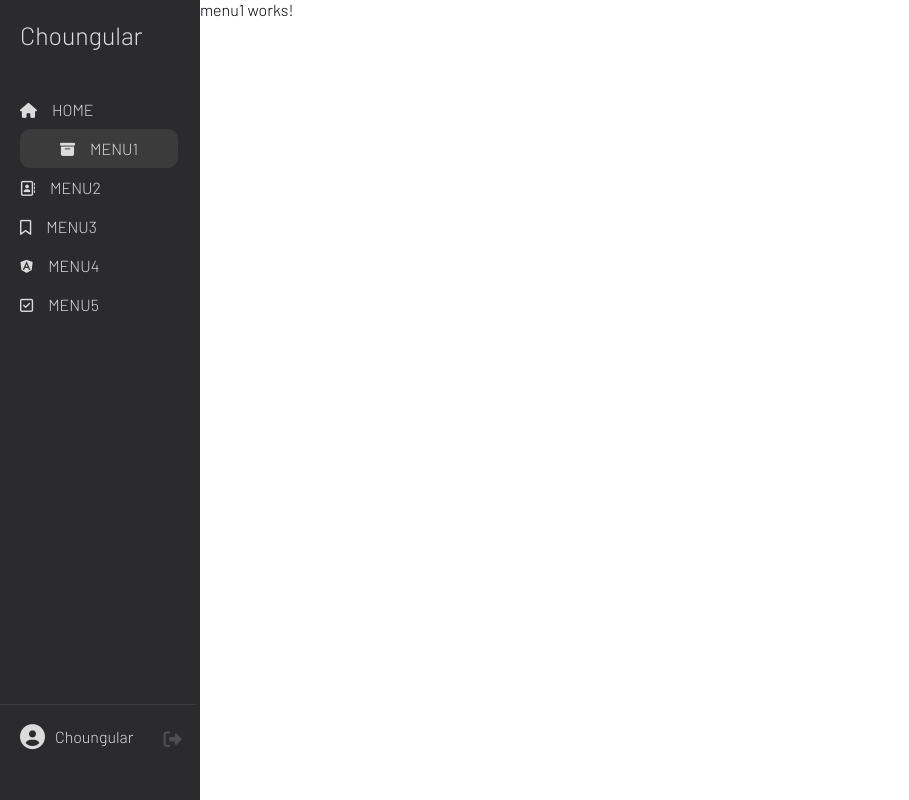
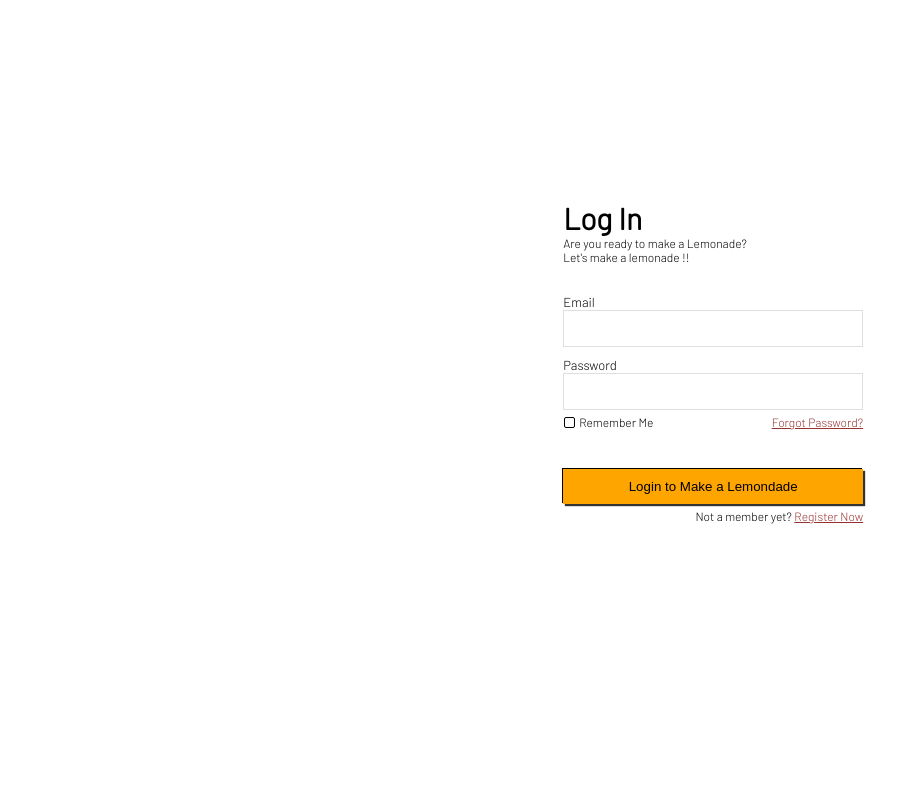
Before and after one commit to yeonnnee/geocoding, an Angular app: page /menu1 in a window 1280 px wide. Shown: the whole page, without its empty margins (0-909 px from the left). Built offline with nearby package versions, Linux system fonts and the light colour scheme.

Commit message:
로그인시 페이지 이동 구현중

```diff
--- a/src/app/app.component.ts
+++ b/src/app/app.component.ts
@@ -1,4 +1,6 @@
 import { Component } from '@angular/core';
+import { ActivatedRoute } from '@angular/router';
+import { Observable } from 'rxjs';
 import { AuthService } from 'src/service/auth-service';
 
 @Component({
@@ -9,11 +11,22 @@ import { AuthService } from 'src/service/auth-service';
 export class AppComponent {
   title = 'lemonade';
   isAuthenticated: boolean = false;
+  // $isAuthenticated: Observable<boolean>;
 
-  constructor(private authService:AuthService) {
+  constructor(private route: ActivatedRoute) {
+    // this.$isAuthenticated = new Observable(subscriber => {
+    //   console.log(this.authService.userInfo);
+    //   subscriber.next(this.authService.userInfo.isLogin);
+    // });
   }
 
   ngOnInit() {
-    this.isAuthenticated = this.authService.userInfo ? true : false;
+    this.route.url.subscribe(x => console.log(x))
+    // console.log('asdf')
+    // this.authService.$userInfo.subscribe(x => {
+    //   this.isAuthenticated = this.authService.userInfo.isLogin;
+    //   console.log(this.authService.userInfo,'!!!!!!!!');
+    //   // subscriber.next(this.authService.userInfo.isLogin);
+    // })
   }
 }
--- a/src/app/app.module.ts
+++ b/src/app/app.module.ts
@@ -10,6 +10,7 @@ import { PageNotFoundComponent } from '../components/page-not-found/page-not-fou
 import { MenuComponent } from '../components/menu/menu.component';
 import { AuthGuard } from 'src/guard/auth-guard';
 import { AuthService } from 'src/service/auth-service';
+import { ReactiveFormsModule } from '@angular/forms';
 
 @NgModule({
   declarations: [
@@ -23,9 +24,9 @@ import { AuthService } from 'src/service/auth-service';
   imports: [
     BrowserModule,
     AppRoutingModule,
+    ReactiveFormsModule
   ],
-  providers: [
-    AuthService
+  providers: [    AuthService
   ],
   bootstrap: [AppComponent]
 })
--- a/src/components/login/login.component.html
+++ b/src/components/login/login.component.html
@@ -6,11 +6,11 @@
   <form class="login-form">
     <div class="form-input">
       <label for="email">Email</label>
-      <input id="email" type="email" autocomplete>
+      <input id="email" type="email" autocomplete [formControl]="email">
     </div>
     <div class="form-input">
       <label for="password">Password</label>
-      <input id="password" type="password" autocomplete>
+      <input id="password" type="password" autocomplete [formControl]="password">
     </div>
   </form>
 
@@ -24,7 +24,7 @@
       <a>Forgot Password?</a>
     </div>
   </div>
-  <button>Login to Make a Lemondade</button>
+  <button (click)="checkValidation()">Login to Make a Lemondade</button>
   <div class="register">
     <p>Not a member yet? <a>Register Now</a></p>
 
--- a/src/components/login/login.component.ts
+++ b/src/components/login/login.component.ts
@@ -1,4 +1,8 @@
 import { Component, OnInit } from '@angular/core';
+import { FormBuilder, FormControl, FormGroup, Validators } from '@angular/forms';
+import { Router } from '@angular/router';
+import { Observable } from 'rxjs';
+import { AuthService } from 'src/service/auth-service';
 
 @Component({
   selector: 'app-login',
@@ -6,10 +10,39 @@ import { Component, OnInit } from '@angular/core';
   styleUrls: ['./login.component.scss']
 })
 export class LoginComponent implements OnInit {
+  email = new FormControl('', Validators.required);
+  password = new FormControl('',Validators.required);
 
-  constructor() { }
+  constructor(private authService: AuthService, private route: Router) {
+
+  }
 
   ngOnInit(): void {
+
   }
 
+  checkValidation() {
+    this.email.markAsTouched();
+    this.password.markAllAsTouched();
+    // console.log('here')
+
+    if (this.email.invalid || this.password.invalid) {
+      return;
+    } else {
+      this.login();
+    }
+  }
+
+  login() {
+
+    this.authService.$userInfo.subscribe(x => {
+      this.authService.userInfo  = {
+        name:'Choungular',
+        email: this.email.value,
+        isLogin: true
+      }
+    })
+
+    this.route.navigate(['/home']);
+  }
 }
--- a/src/service/auth-service.ts
+++ b/src/service/auth-service.ts
@@ -1,4 +1,5 @@
 import { Injectable } from "@angular/core";
+import { Observable } from "rxjs";
 
 @Injectable({
   providedIn: 'root'
@@ -6,14 +7,26 @@ import { Injectable } from "@angular/core";
 
 export class AuthService {
   userInfo: UserInfo;
+  $userInfo: Observable<UserInfo>;
 
   constructor() {
-    this.userInfo={name:'choung', email:'yeonnnee@gmail.com'}
+    this.userInfo = {
+      name: '',
+      email: '',
+      isLogin: false
+    }
+    this.$userInfo = new Observable(subscriber => {
+      console.log(this.userInfo);
+      subscriber.next(this.userInfo);
+    });
+  }
 
+  ngOnInit() {
   }
 }
 
 interface UserInfo {
   name: string;
   email: string;
+  isLogin: boolean;
 }
```
